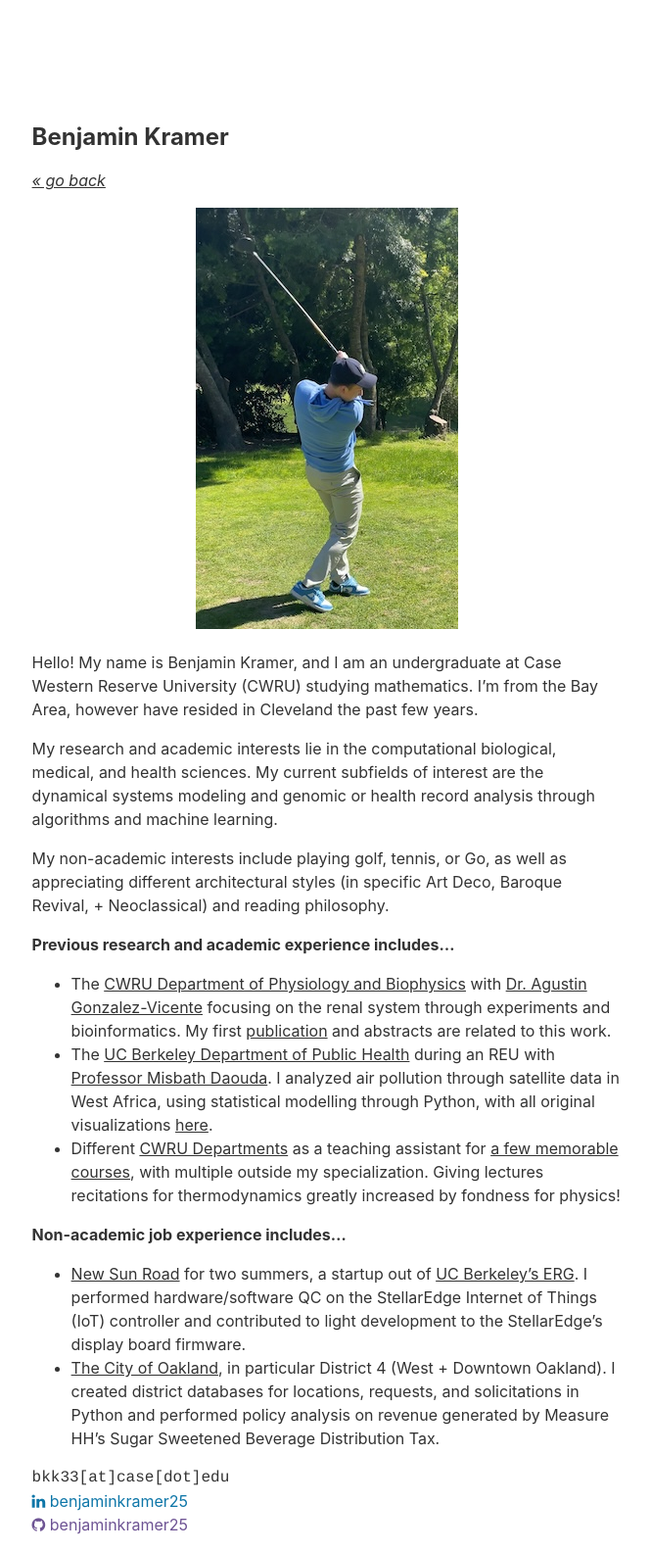
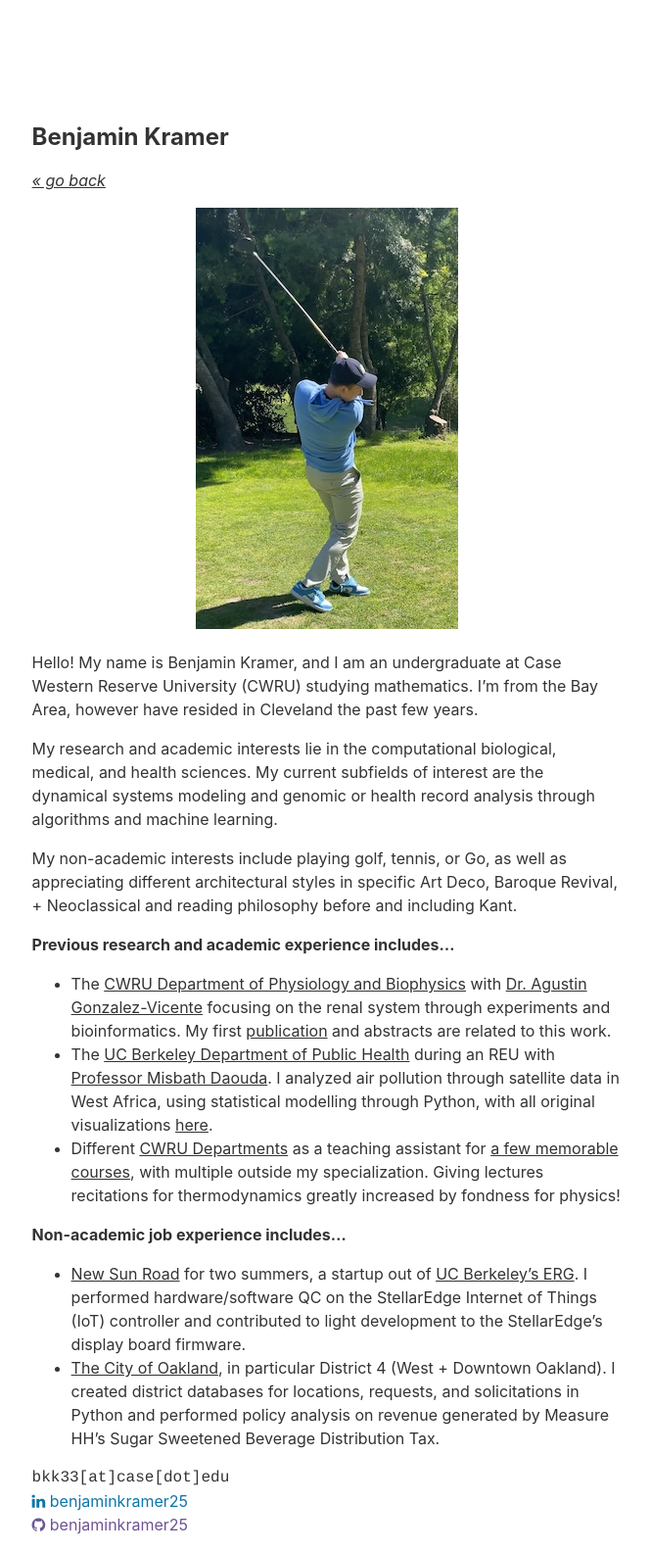
Before and after one commit to benjaminkramer64/benjaminkramer25.github.io, a Jekyll site: the page built from about.md, in a window 1280 px wide. Shown: the whole page at 98% size, without its empty margins (313-977 px from the left). Built offline with Jekyll 4.4.1, drawn with Linux system fonts in a browser that asks for light colours.

Commit message:
Update about.md

```diff
--- a/about.md
+++ b/about.md
@@ -12,7 +12,7 @@ Hello! My name is Benjamin Kramer, and I am an undergraduate at Case Western Res
 
 My research and academic interests lie in the computational biological, medical, and health sciences. My current subfields of interest are the dynamical systems modeling and genomic or health record analysis through algorithms and machine learning.
 
-My non-academic interests include playing golf, tennis, or Go, as well as appreciating different architectural styles (in specific Art Deco, Baroque Revival, + Neoclassical) and reading philosophy.
+My non-academic interests include playing golf, tennis, or Go, as well as appreciating different architectural styles in specific Art Deco, Baroque Revival, + Neoclassical and reading philosophy before and including Kant.
 
 **Previous research and academic experience includes...**
 - The <a class="about-link" href="https://physiology.case.edu/" target="_blank">CWRU Department of Physiology and Biophysics</a> with <a class="about-link" href="https://publichealth.berkeley.edu/people/misbath-daouda" target="_blank">Dr. Agustin Gonzalez-Vicente</a> focusing on the renal system through experiments and bioinformatics. My first [publication](publications) and abstracts are related to this work.
```
